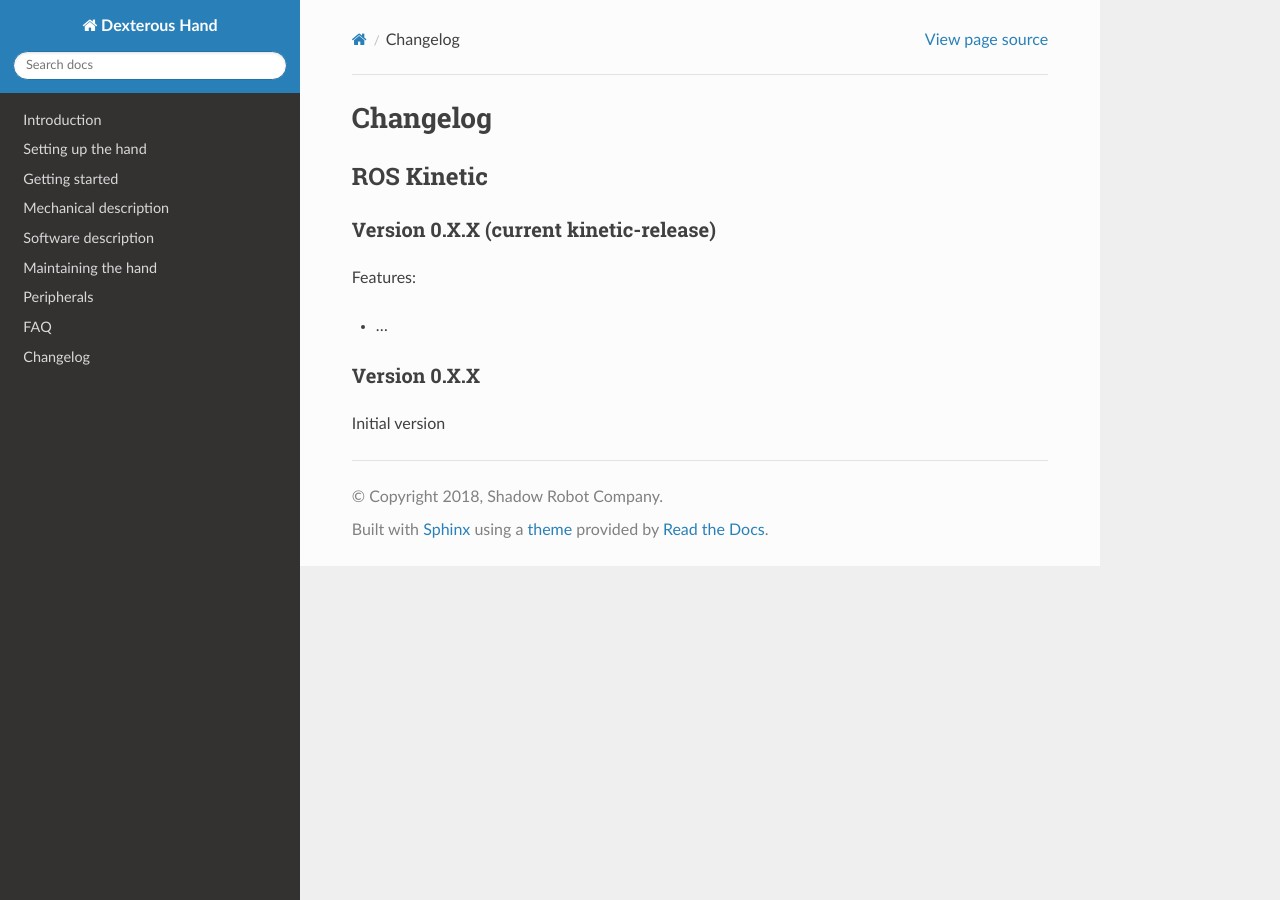
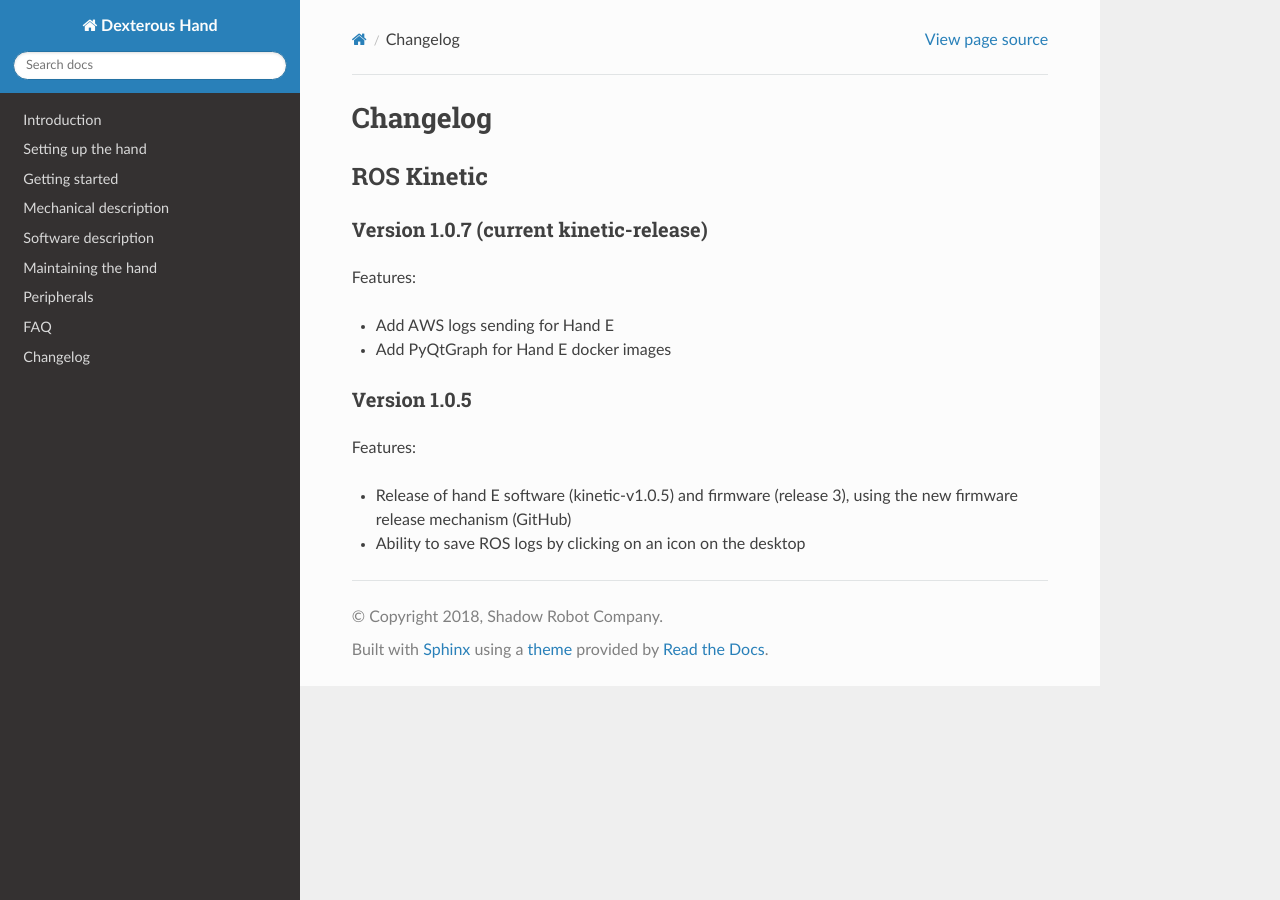
Before and after one commit to shadow-robot/sr_dexterous_hand_documentation, a Sphinx documentation site: the page built from docs/user_guide/9_changelog.md, in a window 1280 px wide. Built offline with Sphinx 7.4.7 and the Read the Docs theme 2.0.0, drawn with Linux system fonts in a browser that asks for light colours.

Commit message:
Update 9_changelog.md

```diff
--- a/docs/user_guide/9_changelog.md
+++ b/docs/user_guide/9_changelog.md
@@ -1,12 +1,16 @@
 # Changelog
 ## ROS Kinetic
 
-### Version 0.X.X (current kinetic-release)
+### Version 1.0.7 (current kinetic-release)
 
 Features:
 
-* ...
+* Add AWS logs sending for Hand E
+* Add PyQtGraph for Hand E docker images
 
-### Version 0.X.X
+### Version 1.0.5
 
-Initial version
+Features:
+
+* Release of hand E software (kinetic-v1.0.5) and firmware (release 3), using the new firmware release mechanism (GitHub)
+* Ability to save ROS logs by clicking on an icon on the desktop
```
